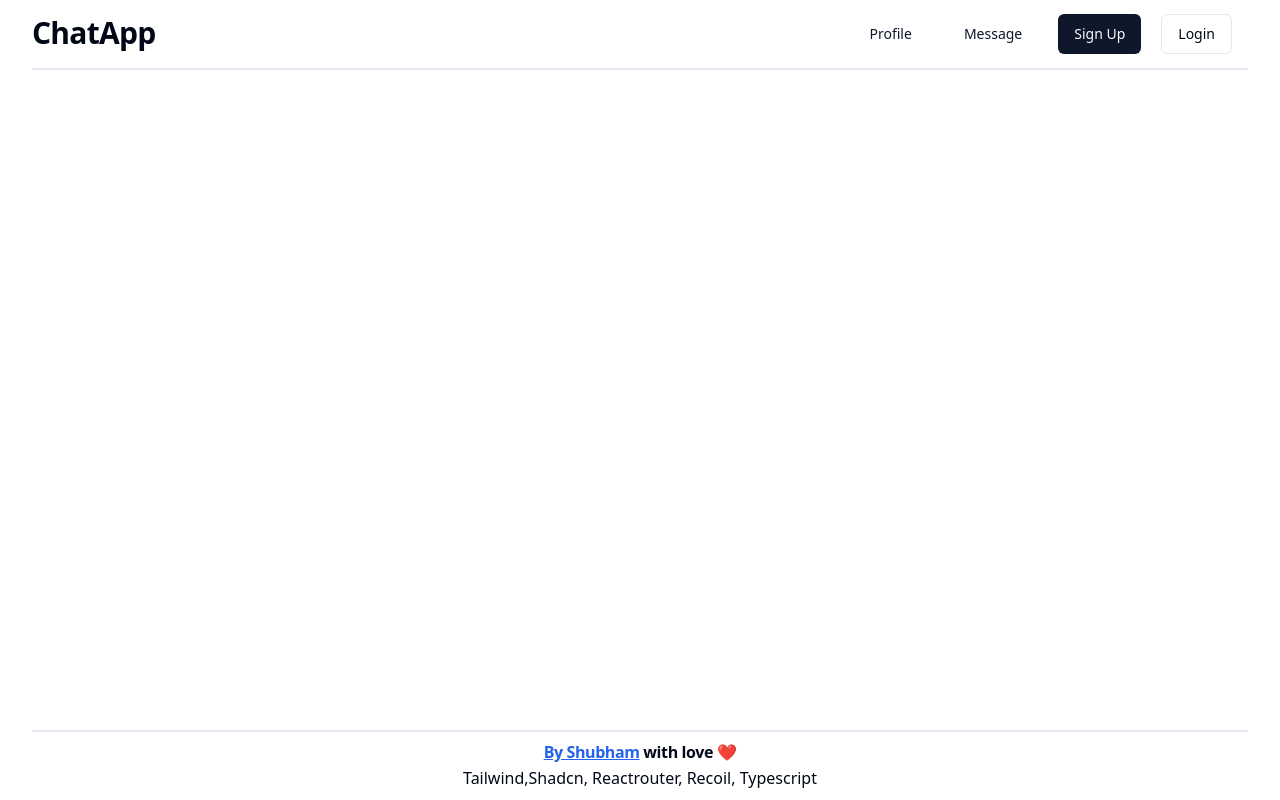
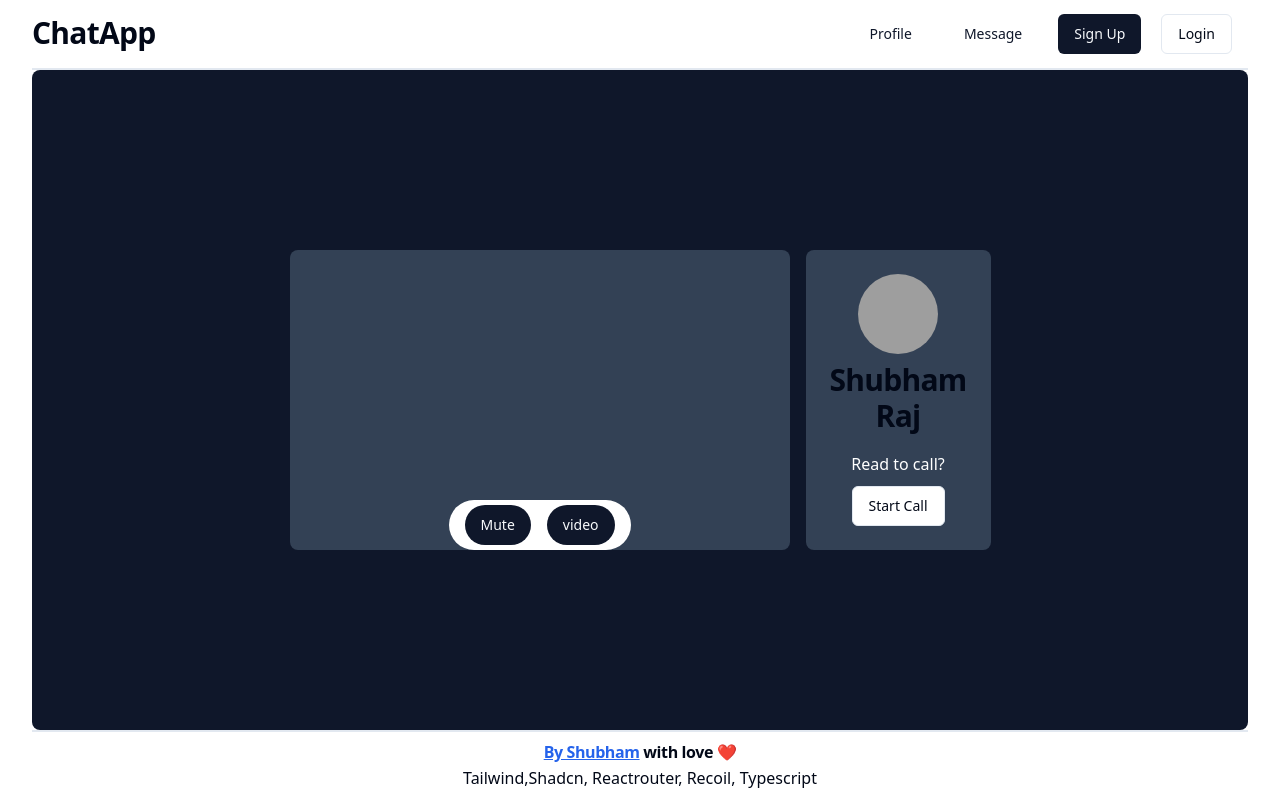
Before and after one commit to shubhdevelop/chat-app-frontend, a React (Vite) app: page /call in a window 1280 px wide. Built offline with nearby package versions, Linux system fonts and the light colour scheme; no server answers; grey boxes are pictures that could not be loaded.

Commit message:
[Feat] Added Preview page in Call

```diff
--- a/src/components/Footer.tsx
+++ b/src/components/Footer.tsx
@@ -1,8 +1,17 @@
-import { Link } from "react-router-dom";
+import { Link, useLocation } from "react-router-dom";
 
 export const Footer = () => {
+  const currPath = useLocation().pathname;
+  console.log(currPath);
+  const isPathCall = currPath == "/call/";
+  console.log(isPathCall);
+
   return (
-    <div className="h-[70px] text-center border-t-2 p-2 npm install --save-dev tailwind-scrollbar">
+    <div
+      className={`${
+        isPathCall ? "hidden" : ""
+      } h-[70px] text-center border-t-2 p-2 npm install --save-dev tailwind-scrollbar`}
+    >
       <h4 className=" text-md font-semibold tracking-tight">
         <Link
           className="text-blue-600 underline"
--- a/src/components/Navbar.tsx
+++ b/src/components/Navbar.tsx
@@ -4,10 +4,14 @@ import {
   NavigationMenuList,
 } from "@/components/ui/navigation-menu";
 import { Button } from "./ui/button";
-import { TypographyH2 } from "./typo/TypographyH2";
-import { NavLink } from "react-router-dom";
+import { TypographyH2 } from "./typo/Typography";
+import { NavLink, useLocation } from "react-router-dom";
 
 const Navbar = () => {
+  const currPath = useLocation().pathname;
+  console.log(currPath);
+  const isPathCall = currPath == "/call/";
+
   return (
     <nav className="h-[70px]  border-b-2 flex flex-row gap-6 justify-between align-middle">
       <NavLink unstable_viewTransition={true} to={"/"}>
--- a/src/components/call/Call.tsx
+++ b/src/components/call/Call.tsx
@@ -1,10 +1,19 @@
 import { useParams, useSearchParams } from "react-router-dom";
+import DailUp from "./DailUp";
+import { useState } from "react";
 
 const Call = () => {
   const [searchParams, setSearchParams] = useSearchParams();
   const hasVideo = searchParams.get("has_video");
+  const [isCalling, setIsCalling] = useState(false);
 
-  return <div>{hasVideo}</div>;
+  return (
+    <div className="w-full h-full flex flex-col justify-center bg-slate-900  py-8 px-4 rounded-lg">
+      <center>
+        <DailUp isCalling={isCalling} setIsCalling={setIsCalling} />
+      </center>
+    </div>
+  );
 };
 
 export default Call;
--- /dev/null
+++ b/src/components/call/DailUp.tsx
@@ -0,0 +1,40 @@
+import { TypographyH2, TypographyP } from "../typo/Typography";
+import { Button } from "../ui/button";
+import { AvatarImage, Avatar } from "../ui/avatar";
+import { SetStateAction } from "react";
+import Preview from "./Preview";
+
+type Props = {
+  isCalling: Boolean;
+  setIsCalling: React.Dispatch<SetStateAction<boolean>>;
+};
+
+const DailUp = ({ isCalling, setIsCalling }: Props) => {
+  return (
+    <div
+      className={`${
+        isCalling ? "hidden" : ""
+      } w-[600px]  h-[300px] rounded-lg flex flex-row gap-4 justify-center items-center`}
+    >
+      <Preview />
+      <div className={`bg-slate-700 min-w-sm p-6 rounded-lg`}>
+        <center>
+          <Avatar className="w-20 h-20 mb-2">
+            <AvatarImage src={"https://github.com/shadcn.png"} />
+          </Avatar>
+          <TypographyH2>Shubham Raj</TypographyH2>
+          <TypographyP className="text-white">Read to call?</TypographyP>
+          <Button
+            onClick={() => setIsCalling(true)}
+            className="mt-2"
+            variant={"outline"}
+          >
+            Start Call
+          </Button>
+        </center>
+      </div>
+    </div>
+  );
+};
+
+export default DailUp;
--- /dev/null
+++ b/src/components/call/Preview.tsx
@@ -0,0 +1,87 @@
+import { useRef, useState } from "react";
+import { Button } from "../ui/button";
+
+const Preview = () => {
+  const [isMuted, setIsMuted] = useState(false);
+
+  const videoRef = useRef<HTMLVideoElement | null>(null);
+  const startWebcam = async () => {
+    try {
+      const stream = await navigator.mediaDevices.getUserMedia({
+        video: true,
+        audio: true,
+      });
+
+      if (videoRef.current) {
+        videoRef.current.srcObject = stream as MediaStream;
+      }
+    } catch (error) {
+      console.error("Error accessing webcam:", error);
+    }
+  };
+
+  const capture = () => {
+    if (videoRef.current) {
+      const canvas = document.createElement("canvas");
+      canvas.width = videoRef.current.videoWidth;
+      canvas.height = videoRef.current.videoHeight;
+
+      const context = canvas.getContext("2d");
+      if (context) {
+        if (isMuted) {
+          context.drawImage(
+            videoRef.current,
+            0,
+            0,
+            canvas.width,
+            canvas.height
+          );
+        }
+        context.drawImage(videoRef.current, 0, 0, canvas.width, canvas.height);
+
+        const imageSrc = canvas.toDataURL("image/jpeg");
+        // Now you can use the captured image source as needed
+        console.log(imageSrc);
+      }
+    }
+  };
+
+  startWebcam();
+  capture();
+  return (
+    <div>
+      <div
+        className={`bg-slate-700 min-w-[500px] h-full  rounded-lg overflow-auto `}
+      >
+        <video
+          muted={isMuted}
+          ref={videoRef}
+          width={640}
+          height={360}
+          autoPlay
+          playsInline
+        />
+        <div className=" bg-white max-w-min gap-4 px-4 flex justify-center items-center rounded-full h-[50px]">
+          <Button
+            className="rounded-full"
+            onClick={() => {
+              setIsMuted((prev) => !prev);
+            }}
+          >
+            Mute
+          </Button>
+          <Button
+            className="rounded-full"
+            onClick={() => {
+              setIsMuted((prev) => !prev);
+            }}
+          >
+            video
+          </Button>
+        </div>
+      </div>
+    </div>
+  );
+};
+
+export default Preview;
--- /dev/null
+++ b/src/components/typo/Typography.tsx
@@ -0,0 +1,22 @@
+type Props = {
+  children: JSX.Element | JSX.Element[] | string | string[];
+  className?: string;
+};
+
+export function TypographyH2({ children, className }: Props) {
+  return (
+    <h2
+      className={`my-auto scroll-m-20  text-3xl font-semibold tracking-tight first:mt-[15px] ${className}`}
+    >
+      {children}
+    </h2>
+  );
+}
+
+export function TypographyP({ children, className }: Props) {
+  return (
+    <p className={`leading-7 [&:not(:first-child)]:mt-4 ${className}`}>
+      {children}
+    </p>
+  );
+}
--- a/src/components/typo/TypographyH2.tsx
+++ /dev/null
@@ -1,11 +0,0 @@
-type Props = {
-  children: JSX.Element | JSX.Element[] | string | string[];
-};
-
-export function TypographyH2({ children }: Props) {
-  return (
-    <h2 className="my-auto scroll-m-20  text-3xl font-semibold tracking-tight first:mt-[15px]">
-      {children}
-    </h2>
-  );
-}
```
Also changed, not shown: src/components/ui/avatar.tsx (+10 -10 lines).
